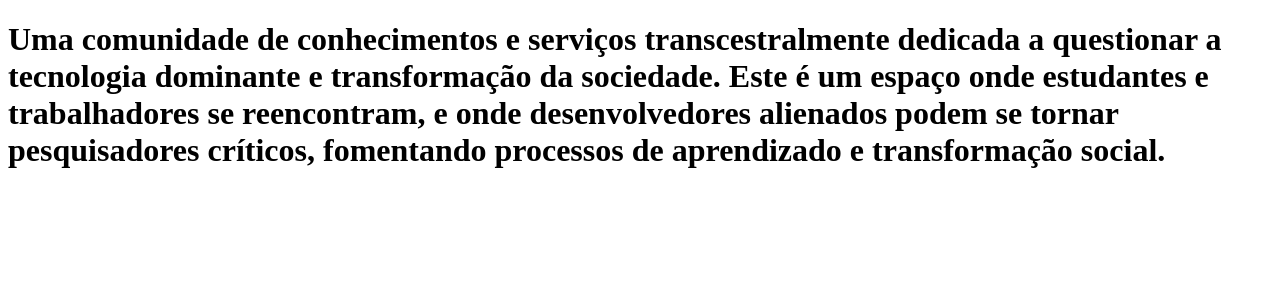
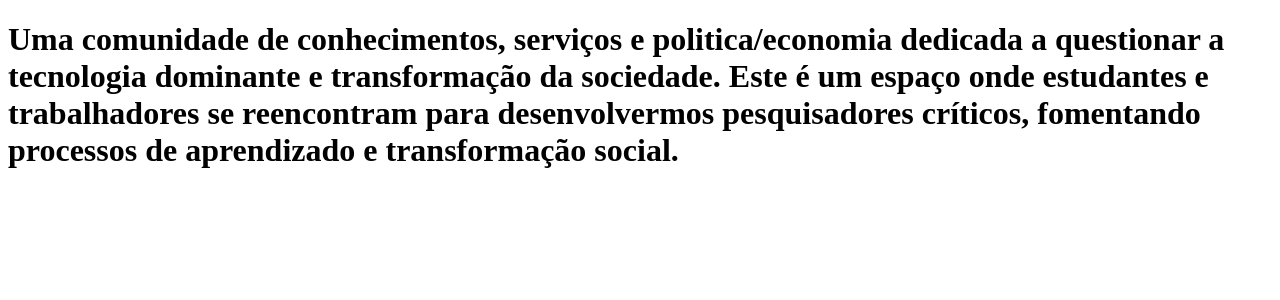
Before and after one commit to AlmaQueer/clone-tabnews-pindorama, a Next.js app: page / in a window 1280 px wide. Shown: the top 300 px of the page. Built offline with nearby package versions, Linux system fonts and the light colour scheme.

Commit message:
add Filosofias do Projeto

```diff
--- a/pages/index.js
+++ b/pages/index.js
@@ -2,11 +2,11 @@ function Home() {
   return (
     <h1>
       {" "}
-      Uma comunidade de conhecimentos e serviços transcestralmente dedicada a
+      Uma comunidade de conhecimentos, serviços e politica/economia dedicada a
       questionar a tecnologia dominante e transformação da sociedade. Este é um
-      espaço onde estudantes e trabalhadores se reencontram, e onde
-      desenvolvedores alienados podem se tornar pesquisadores críticos,
-      fomentando processos de aprendizado e transformação social.{" "}
+      espaço onde estudantes e trabalhadores se reencontram para desenvolvermos
+      pesquisadores críticos, fomentando processos de aprendizado e
+      transformação social.{" "}
     </h1>
   );
 }
```
Also changed, not shown: 1 other file (tests, documents, lock files or other folders).
